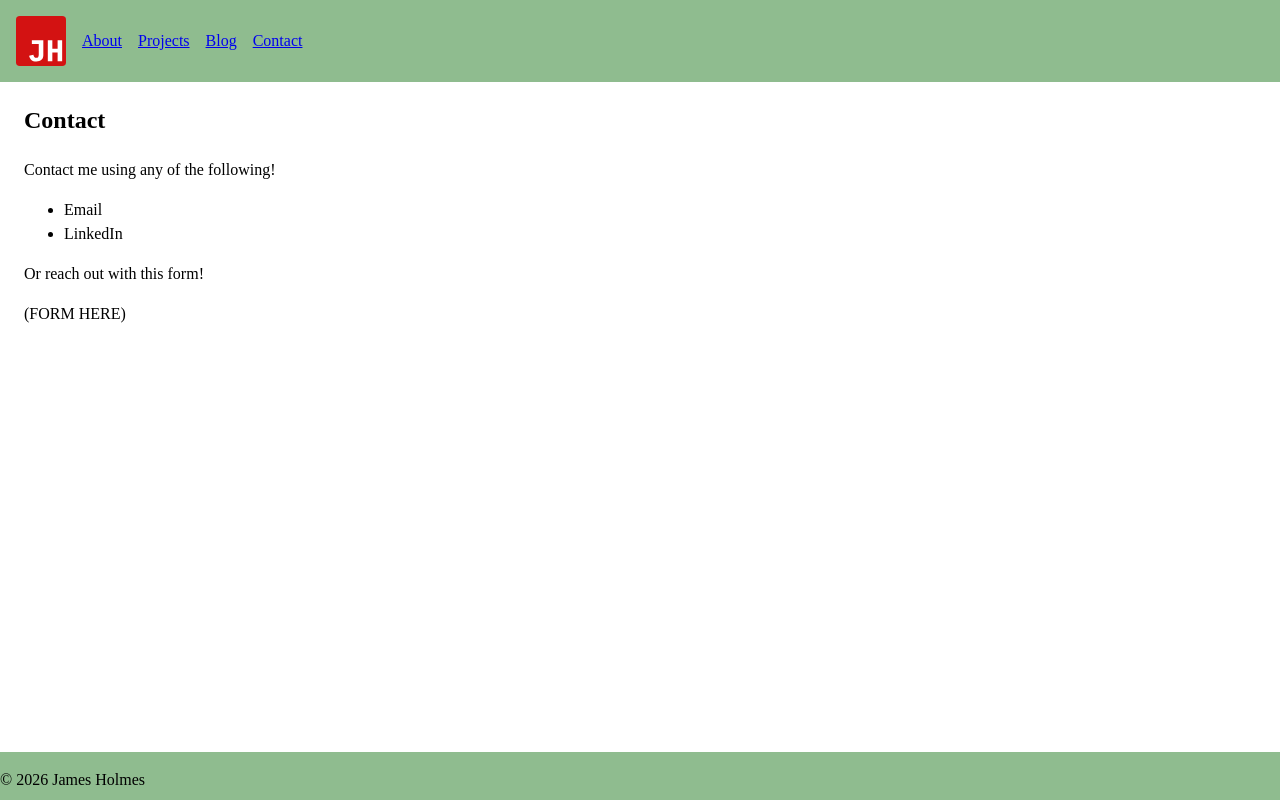
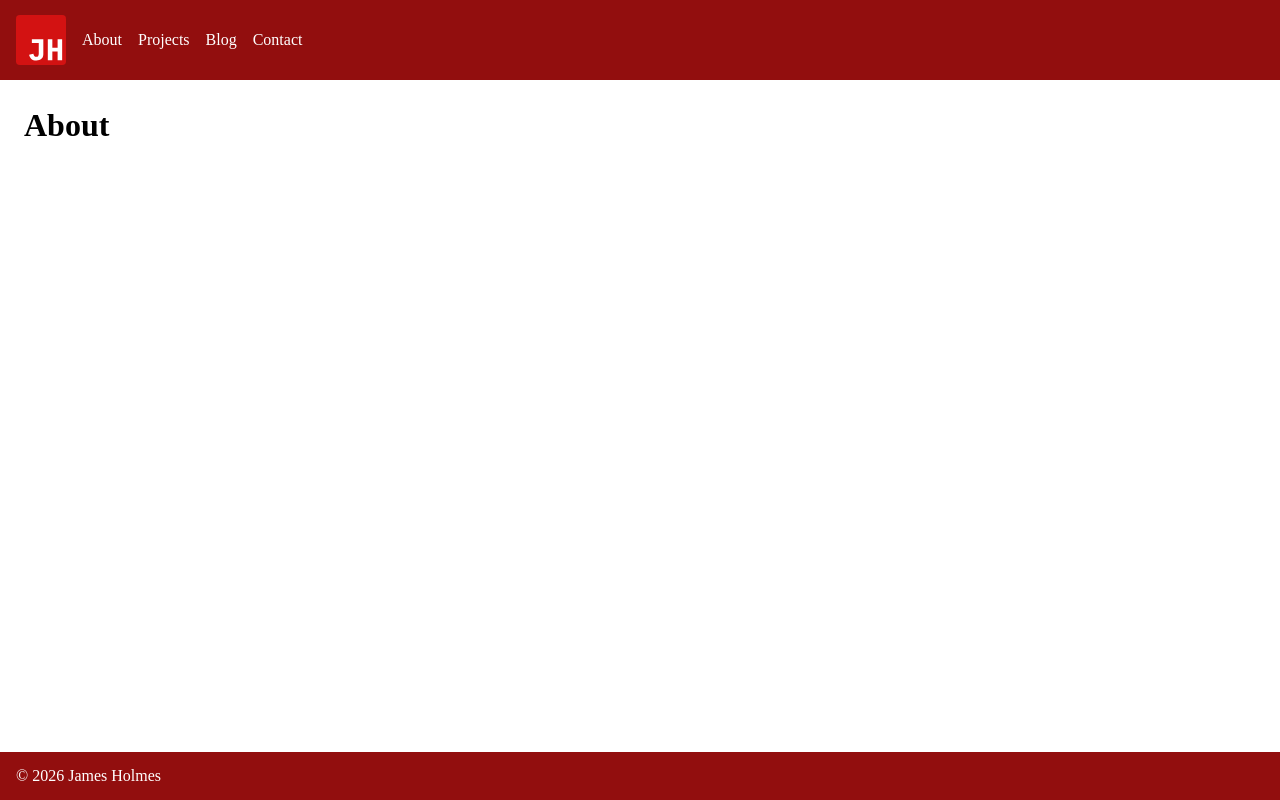
Before and after one commit to jameshlms/portfolio, a FastAPI app: page /about in a window 1280 px wide. Run offline with FastAPI, Linux system fonts and the light colour scheme; some libraries are stand-ins or nearby versions.

Commit message:
Tidy up the basic pages

```diff
--- a/app/features/pages/templates/about.html
+++ b/app/features/pages/templates/about.html
@@ -1,14 +1,4 @@
 {% extends "base.html" %} {% block title %}James Holmes Portfolio{% endblock %}
 {% block description %}Portfolio of James Holmes - data science, machine
-    learning, and full-stack projects.{% endblock %} {% block content %}
-    <section>
-        <h1>Contact</h1>
-        <p>Contact me using any of the following!</p>
-        <ul>
-            <li>Email</li>
-            <li>LinkedIn</li>
-        </ul>
-        <p>Or reach out with this form!</p>
-        <p>(FORM HERE)</p>
-    </section>
+    learning, and full-stack projects.{% endblock %} {% block content %}<h1>About</h1>
 {% endblock %}
--- a/app/features/pages/templates/index.html
+++ b/app/features/pages/templates/index.html
@@ -7,13 +7,13 @@ learning, and full-stack projects.{% endblock %} {% block content %}
   <h2>Education</h2>
   <ul>
     <li>
-      <a href="https://sds.charlotte.edu/"
+      <a href="https://sds.charlotte.edu/" target="_blank"
         >Bachelor's of Science in Data Science from University of North Carolina
         at Charlotte</a
       >
     </li>
     <li>
-      <a href="https://dsba.charlotte.edu/"
+      <a href="https://dsba.charlotte.edu/" target="_blank"
         >Master's of Science in Data Science and Business Analytics from
         University of North Carolina at Charlotte</a
       >
--- a/app/static/css/style.css
+++ b/app/static/css/style.css
@@ -1,5 +1,9 @@
 *, *::before, *::after {
     box-sizing: border-box;
+}
+
+:root {
+    --primary: #920e0e;
 }
 
 html {
@@ -30,8 +34,15 @@ main {
 
 }
 
+header, footer {
+    color: white;
+    padding: 1.0rem;
+    background-color: var(--primary);
+    display: flex;
+    align-items: center;
+}
+
 footer {
-    background-color: darkseagreen;
     height: 3rem
 }
 
@@ -39,8 +50,8 @@ nav {
     display: flex;
     align-items: center;
     gap: 1rem;
-    padding: 1.0rem;
-    background-color: darkseagreen;
+    height: 3rem
+
 }
 
 nav ul {
@@ -51,6 +62,11 @@ nav ul {
     gap: 1rem;
 }
 
+nav a {
+    color: white;
+    text-decoration: none;
+}
+
 .code-block {
     background-color: steelblue;
 }
```
Also changed, not shown: app/features/pages/templates/contact.html (added, +14 -0 lines).
